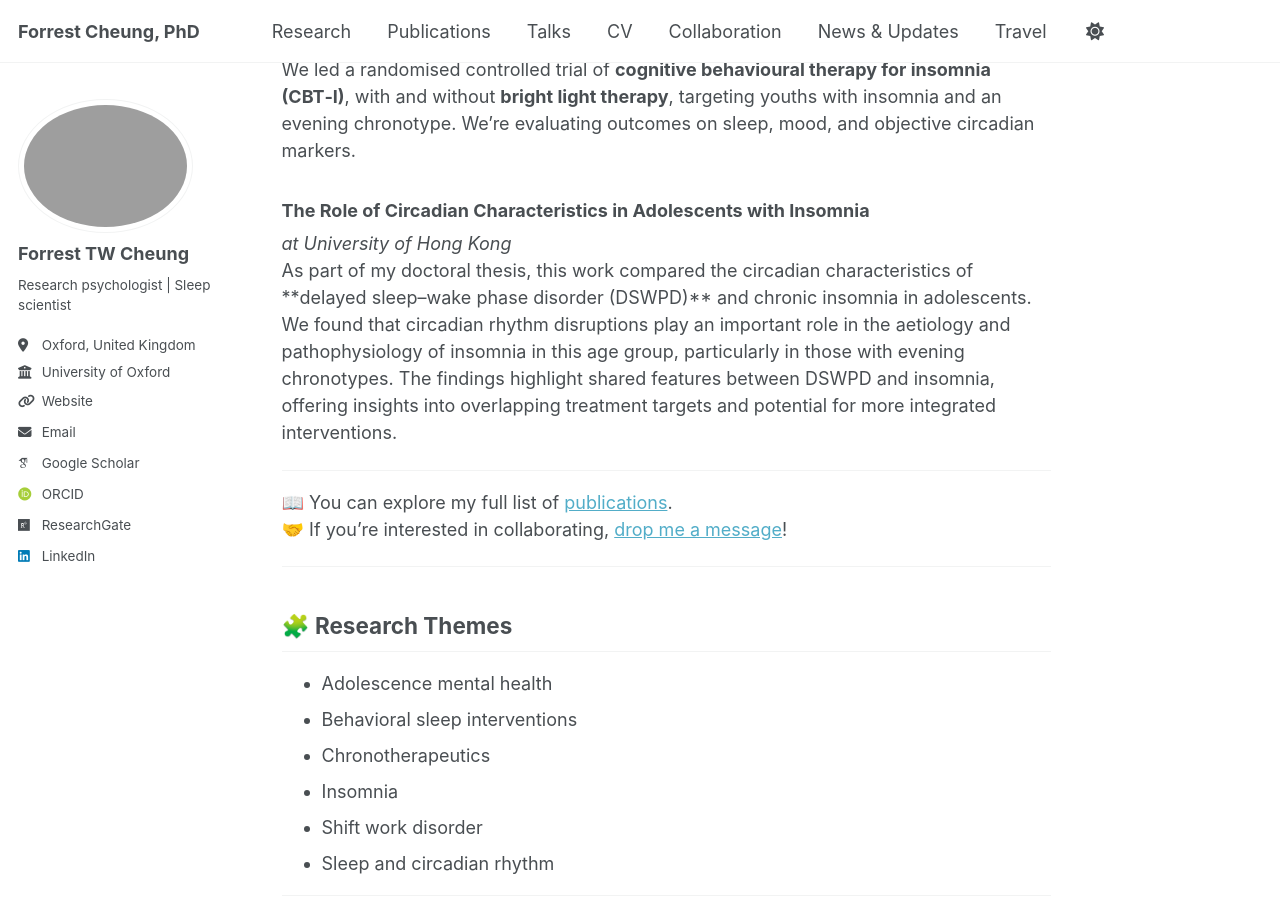
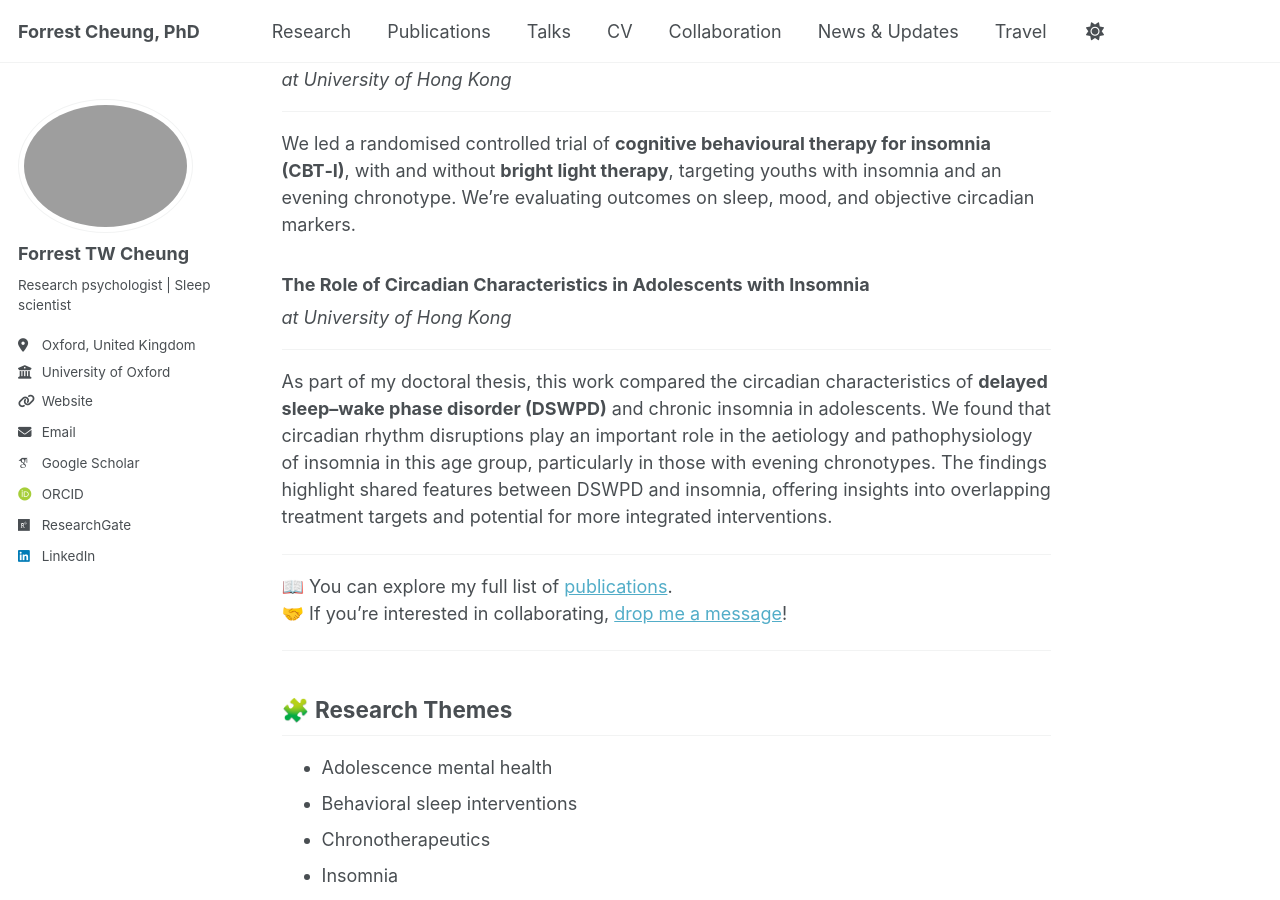
Before and after one commit to forrestcheungtw/forrestcheungtw.github.io, a Jekyll site: the page built from _pages/research.md, in a window 1280 px wide and 900 px high, scrolled down 693 px. Built offline with Jekyll 4.4.1, drawn with Linux system fonts in a browser that asks for light colours; some web fonts are replaced; a script that is not in the unit is left out.

Commit message:
Updated 2 files via CloudCannon.

```diff
--- a/_pages/research.md
+++ b/_pages/research.md
@@ -15,6 +15,7 @@ My research centres on **behavioral sleep and circadian medicine**, with a focus
 <div>
 <h3>Developing a Behavioural Sleep Intervention for NHS Shift Workers</h3>
 <em>at University of Oxford</em><br/>
+  <hr />
   <p>
     I’m developing and testing a behavioural intervention tailored to <strong>shift work disorder</strong> in UK NHS healthcare workers. The approach combines circadian-based strategies such as bright light therpay with behavioral techniques borrowed from CBT-I to help individuals adapt to irregular shift schedules, aiming to enhance sleep quality and overall well‑being.
   </p>
@@ -23,6 +24,7 @@ My research centres on **behavioral sleep and circadian medicine**, with a focus
 <div>
 <h3>Efficacy of CBT‑I with Bright Light Therapy for Youths with Insomnia and Evening Chronotype</h3>
 <em>at University of Hong Kong</em><br/>
+  <hr />
   <p>
     We led a randomised controlled trial of <strong>cognitive behavioural therapy for insomnia (CBT‑I)</strong>, with and without <strong>bright light therapy</strong>, targeting youths with insomnia and an evening chronotype. We’re evaluating outcomes on sleep, mood, and objective circadian markers.
   </p>
@@ -31,8 +33,9 @@ My research centres on **behavioral sleep and circadian medicine**, with a focus
 <div>
 <h3>The Role of Circadian Characteristics in Adolescents with Insomnia</h3>
 <em>at University of Hong Kong</em><br/>
+  <hr />
   <p>
-  As part of my doctoral thesis, this work compared the circadian characteristics of **delayed sleep–wake phase disorder (DSWPD)** and chronic insomnia in adolescents. We found that circadian rhythm disruptions play an important role in the aetiology and pathophysiology of insomnia in this age group, particularly in those with evening chronotypes. The findings highlight shared features between DSWPD and insomnia, offering insights into overlapping treatment targets and potential for more integrated interventions.
+  As part of my doctoral thesis, this work compared the circadian characteristics of <strong>delayed sleep–wake phase disorder (DSWPD)</strong> and chronic insomnia in adolescents. We found that circadian rhythm disruptions play an important role in the aetiology and pathophysiology of insomnia in this age group, particularly in those with evening chronotypes. The findings highlight shared features between DSWPD and insomnia, offering insights into overlapping treatment targets and potential for more integrated interventions.
   </p>
 </div>
 </div>
```
